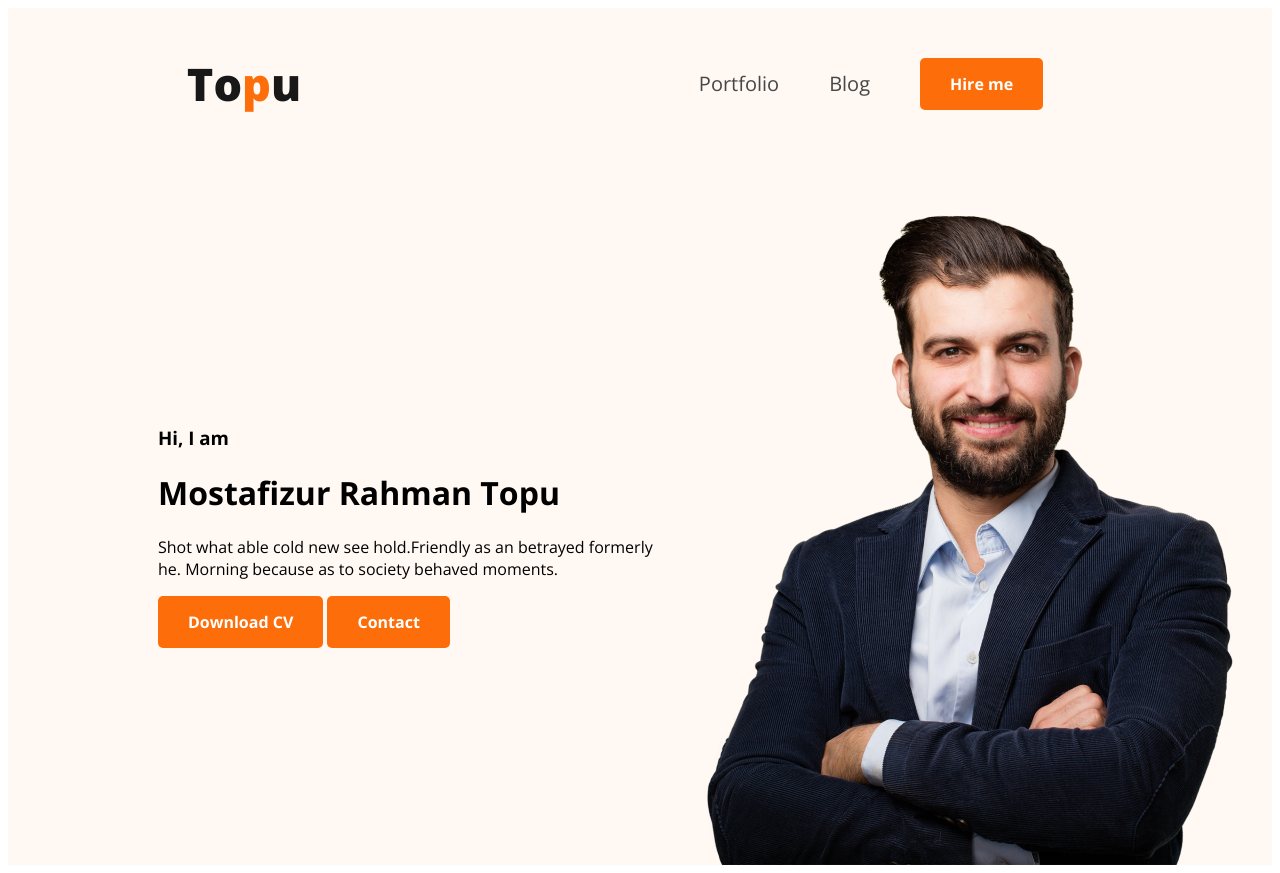
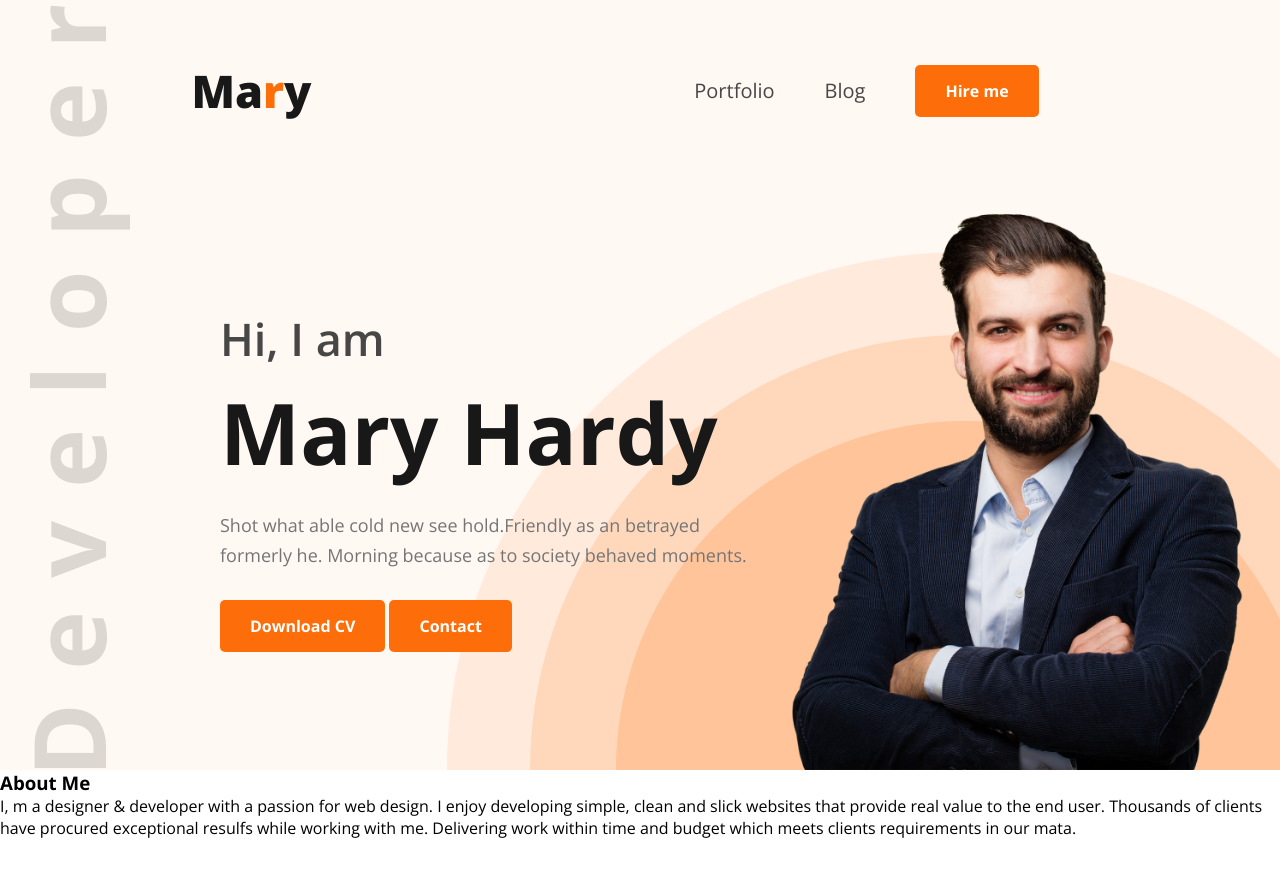
Before and after one commit to topu0075/basic-portfolio, a plain HTML site: page index.html in a window 1280 px wide. After the commit the page ends 839 px from the top, so only its background shows below. Drawn offline with nearby package versions, Linux system fonts and the light colour scheme.

Commit message:
added backgroud images

```diff
--- a/index.html
+++ b/index.html
@@ -13,7 +13,7 @@
 <body>
     <header class="header">
         <nav>
-            <h3 class="nav-title">To<span class="text-primary">p</span>u</h3>
+            <h3 class="nav-title">Ma<span class="text-primary">r</span>y</h3>
             <ul>
                 <li><a href="">Portfolio</a></li>
                 <li><a href="">Blog</a></li>
@@ -23,7 +23,7 @@
         <div class="banner">
             <div class="banner-content">
                 <h3 class="banner-greeting">Hi, I  am</h3>
-                <h1 class="banner-title">Mostafizur Rahman Topu</h1>
+                <h1 class="banner-title">Mary Hardy</h1>
                 <p class="banner-description">Shot what able cold new see hold.Friendly as an betrayed formerly he. Morning because as to society behaved moments.</p>
                 <button class="btn-primary">Download CV</button>
                 <button class="btn-primary">Contact</button>
@@ -31,5 +31,14 @@
             <img src="./images/hardy.png" alt="profile-picture" class="profile-pic">
         </div>
     </header>
+    <main>
+        <section class="about">
+            <h3>About Me</h3>
+            <p>I, m a designer & developer with a passion for web design. I enjoy developing simple, clean and slick websites that provide real value to the end user. Thousands of clients have procured exceptional resulfs while working with me. Delivering work within time and budget which meets clients requirements in our mata.</p>
+            <div>
+
+            </div>
+        </section>
+    </main>
 </body>
 </html>
--- a/style/style.css
+++ b/style/style.css
@@ -1,7 +1,7 @@
 /* Common Style */
 *{
-    /* margin: 0;
-    padding: 0; */
+    margin: 0;
+    padding: 0;
     font-family: 'Open Sans', sans-serif;
 }
 .btn-primary{
@@ -21,12 +21,17 @@
 /* header */
 .header{
     background-color: #FFF8F3;
+    background-image: url(../images/header_bg.png),url(../images/developer.png);
+    background-repeat: no-repeat;
+    background-position: bottom right, 30px 5px;
 }
 /* Nav style */
 nav{
     display: flex;
     justify-content: space-around;
     align-items: center;
+    padding-top: 60px;
+    margin-bottom: 40px;
 }
 
 nav ul{
@@ -62,7 +67,31 @@ nav a{
     align-items: center;
 }
 
+.banner-greeting{
+    color: #474747;
+    font-size: 45px;
+    font-weight: 600;
+    margin-bottom: 5px;
+}
+
+.banner-title{
+    color:  #181818;
+    font-size: 85px;
+    font-weight: 700;
+    margin-bottom: 20px;
+}
+
+.banner-description{
+    max-width:585px; ;
+    color: #757575;
+    font-size: 18px;
+    font-weight: 400;
+    line-height: 30px;
+    margin-bottom: 30px;
+}
+.banner-content{
+    margin-left: 70px;
+}
 .profile-pic{
-    width: 584px;
-    height: 676px;
+    width: 500px;
 }
```
